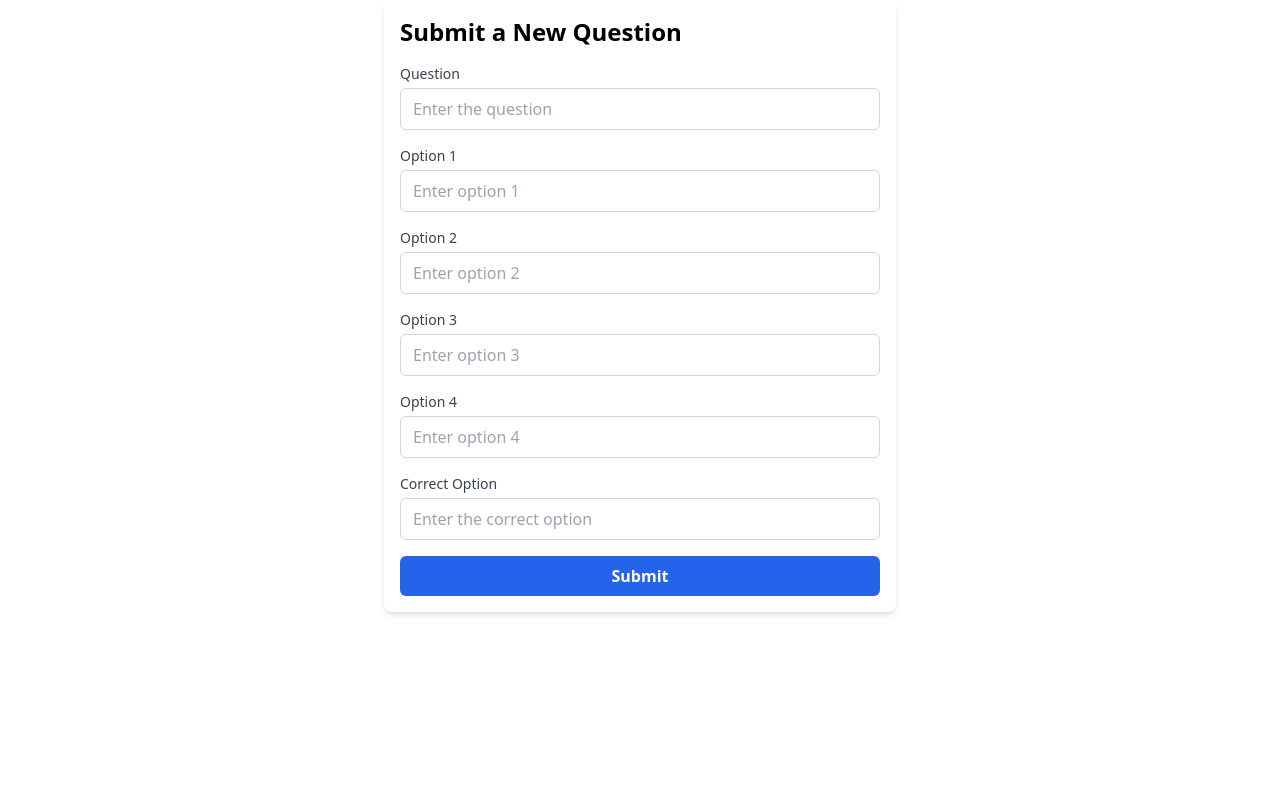
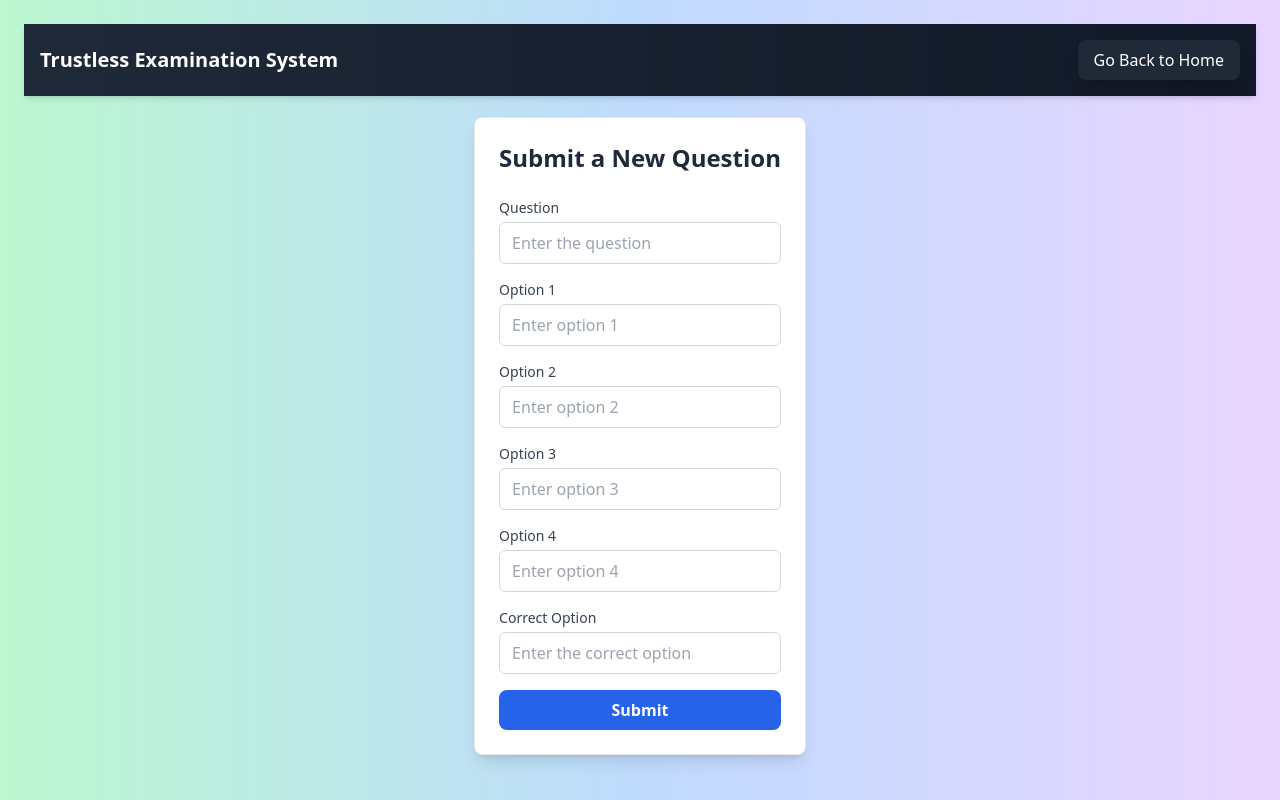
Before and after one commit to Pranavkumar2025/Trustless-Exam-Project-Frontend, a React (Vite) app: page /questionset in a window 1280 px wide. Built offline with nearby package versions, Linux system fonts and the light colour scheme.

Commit message:
New Commit

```diff
--- a/src/pages/QuestionSet.jsx
+++ b/src/pages/QuestionSet.jsx
@@ -1,9 +1,9 @@
-
-
+import { useNavigate } from 'react-router-dom';
 import { useState } from 'react';
 import { baseURL } from '../Url';
 
 const QuestionForm = () => {
+  const navigate = useNavigate();
   const [question, setQuestion] = useState('');
   const [option1, setOption1] = useState('');
   const [option2, setOption2] = useState('');
@@ -59,8 +59,22 @@
   };
 
   return (
-    <div className="max-w-lg mx-auto p-4 bg-white shadow-md rounded-lg">
-      <h2 className="text-2xl font-bold mb-4">Submit a New Question</h2>
+    <div className="flex flex-col min-h-screen bg-gradient-to-r from-green-200 via-blue-200 to-purple-200 p-6">
+      {/* Header */}
+      <header className="flex items-center justify-between p-4 bg-gradient-to-r from-gray-800 to-gray-900 text-white shadow-md">
+        <h1 className="text-xl font-bold">Trustless Examination System</h1>
+        <button
+          onClick={() => navigate('/')}
+          className="bg-gray-800 hover:bg-gray-700 text-white py-2 px-4 rounded-lg shadow-lg"
+        >
+          Go Back to Home
+        </button>
+      </header>
+
+      {/* Form Section */}
+      <main className="flex-grow flex items-center justify-center">
+        <div className="max-w-lg mx-auto p-6 bg-white shadow-lg rounded-lg border border-gray-200">
+          <h2 className="text-2xl font-bold mb-6 text-gray-800">Submit a New Question</h2>
           <form onSubmit={handleSubmit} className="space-y-4">
             <div>
               <label className="block text-sm font-medium text-gray-700">Question</label>
@@ -69,7 +83,7 @@
                 value={question}
                 onChange={(e) => setQuestion(e.target.value)}
                 placeholder="Enter the question"
-            className="mt-1 block w-full px-3 py-2 border border-gray-300 rounded-md"
+                className="mt-1 block w-full px-3 py-2 border border-gray-300 rounded-md focus:outline-none focus:ring-2 focus:ring-blue-500"
                 required
               />
             </div>
@@ -80,7 +94,7 @@
                 value={option1}
                 onChange={(e) => setOption1(e.target.value)}
                 placeholder="Enter option 1"
-            className="mt-1 block w-full px-3 py-2 border border-gray-300 rounded-md"
+                className="mt-1 block w-full px-3 py-2 border border-gray-300 rounded-md focus:outline-none focus:ring-2 focus:ring-blue-500"
                 required
               />
             </div>
@@ -91,7 +105,7 @@
                 value={option2}
                 onChange={(e) => setOption2(e.target.value)}
                 placeholder="Enter option 2"
-            className="mt-1 block w-full px-3 py-2 border border-gray-300 rounded-md"
+                className="mt-1 block w-full px-3 py-2 border border-gray-300 rounded-md focus:outline-none focus:ring-2 focus:ring-blue-500"
                 required
               />
             </div>
@@ -102,7 +116,7 @@
                 value={option3}
                 onChange={(e) => setOption3(e.target.value)}
                 placeholder="Enter option 3"
-            className="mt-1 block w-full px-3 py-2 border border-gray-300 rounded-md"
+                className="mt-1 block w-full px-3 py-2 border border-gray-300 rounded-md focus:outline-none focus:ring-2 focus:ring-blue-500"
                 required
               />
             </div>
@@ -113,7 +127,7 @@
                 value={option4}
                 onChange={(e) => setOption4(e.target.value)}
                 placeholder="Enter option 4"
-            className="mt-1 block w-full px-3 py-2 border border-gray-300 rounded-md"
+                className="mt-1 block w-full px-3 py-2 border border-gray-300 rounded-md focus:outline-none focus:ring-2 focus:ring-blue-500"
                 required
               />
             </div>
@@ -124,20 +138,22 @@
                 value={correctOption}
                 onChange={(e) => setCorrectOption(e.target.value)}
                 placeholder="Enter the correct option"
-            className="mt-1 block w-full px-3 py-2 border border-gray-300 rounded-md"
+                className="mt-1 block w-full px-3 py-2 border border-gray-300 rounded-md focus:outline-none focus:ring-2 focus:ring-blue-500"
                 required
               />
             </div>
             <div>
               <button
                 type="submit"
-            className="w-full px-4 py-2 bg-blue-600 text-white font-semibold rounded-md hover:bg-blue-700"
+                className="w-full px-4 py-2 bg-blue-600 text-white font-semibold rounded-lg hover:bg-blue-700 transition-colors duration-300"
               >
                 Submit
               </button>
             </div>
           </form>
         </div>
+      </main>
+    </div>
   );
 };
 
```
Lines whose indentation alone changed are shown as unchanged.
